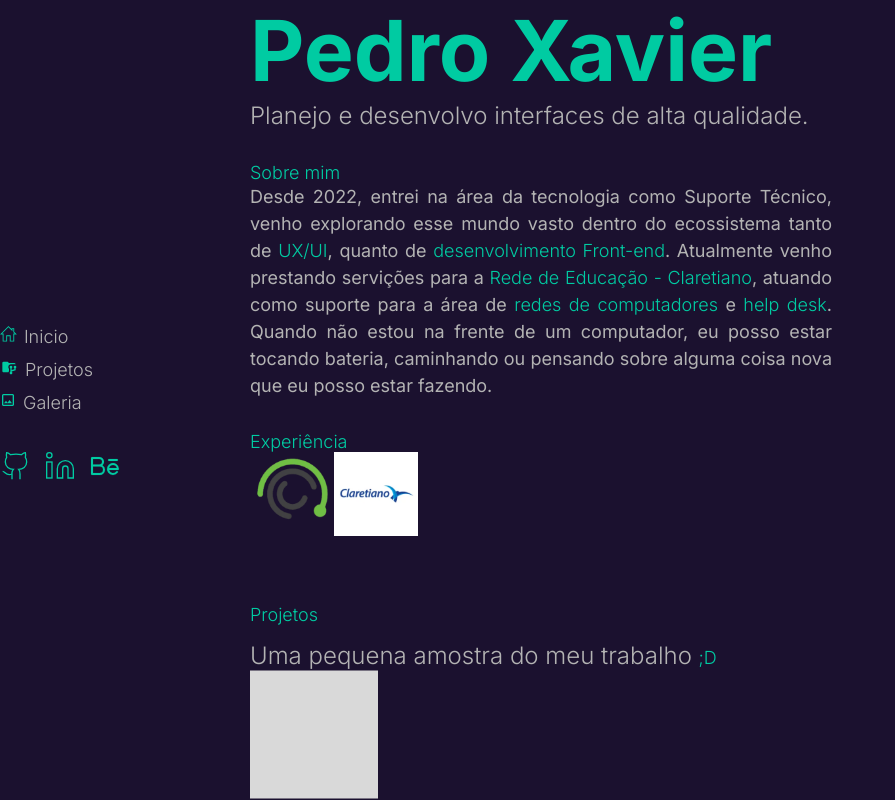
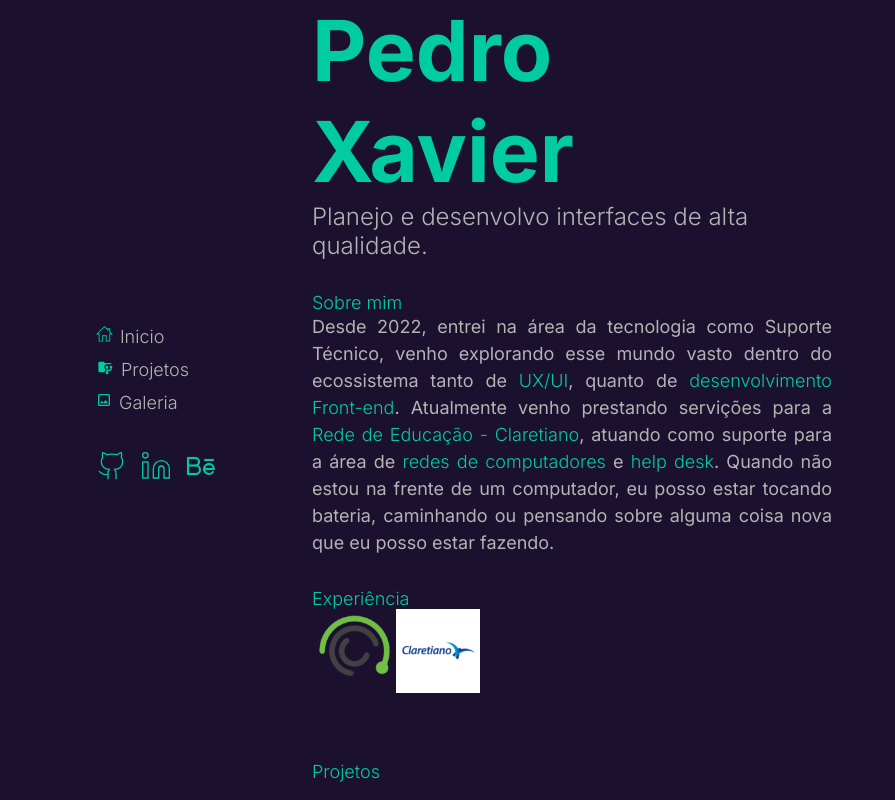
Before and after one commit to PedroXA/my-react-portfolio, a React (Vite) app: page / in a window 1280 px wide. Shown: the whole page, without its empty margins (0-895 px from the left). Built offline with nearby package versions, Linux system fonts and the light colour scheme.

Commit message:
changed: padding adjustment

```diff
--- a/src/components/Navbar/navbar.css
+++ b/src/components/Navbar/navbar.css
@@ -3,6 +3,7 @@
 	min-width: 250px;
 	max-width: 500px;
 	height: 100%;
+	padding: 0px 96px 0 96px;
 	flex-direction: column;
 	justify-content: center;
 }
```
